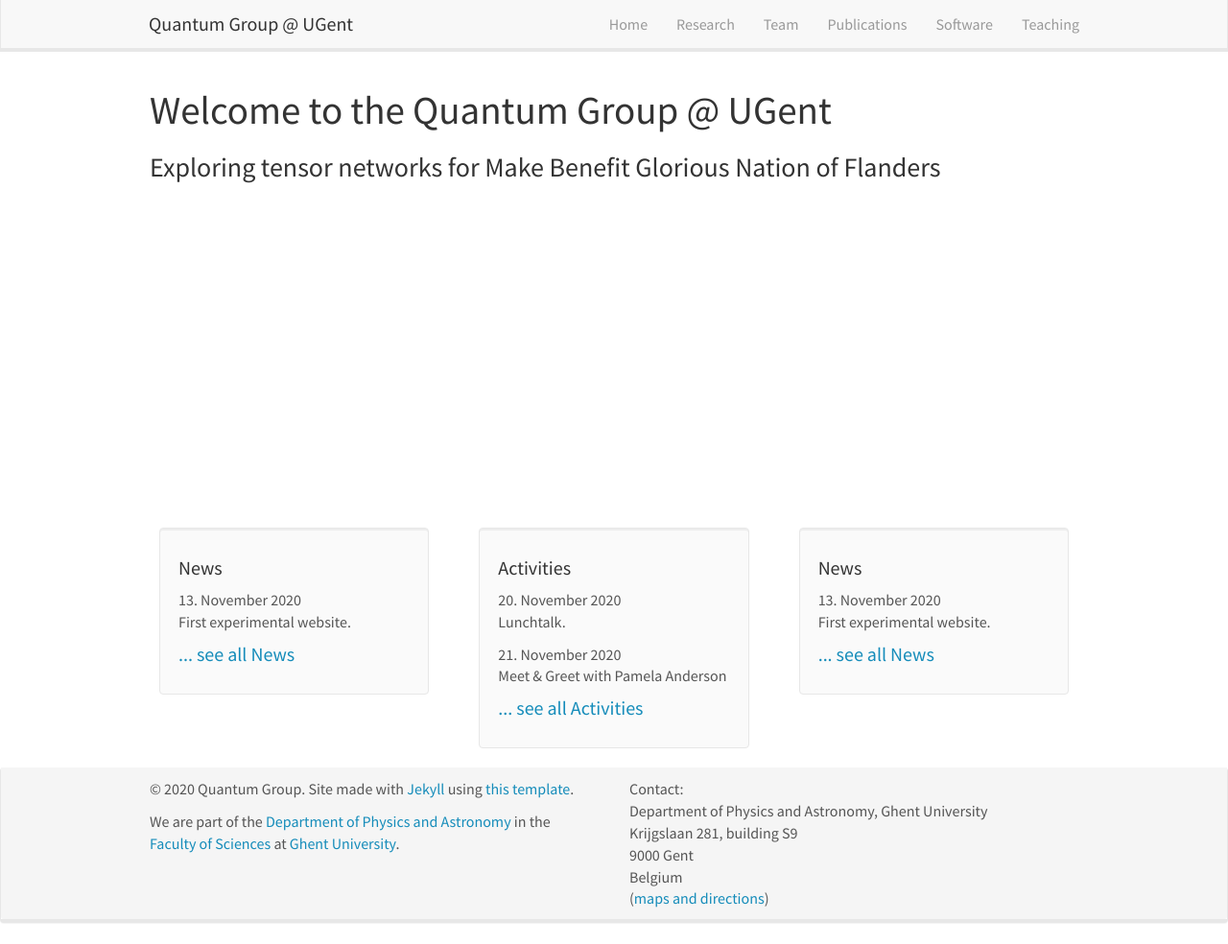
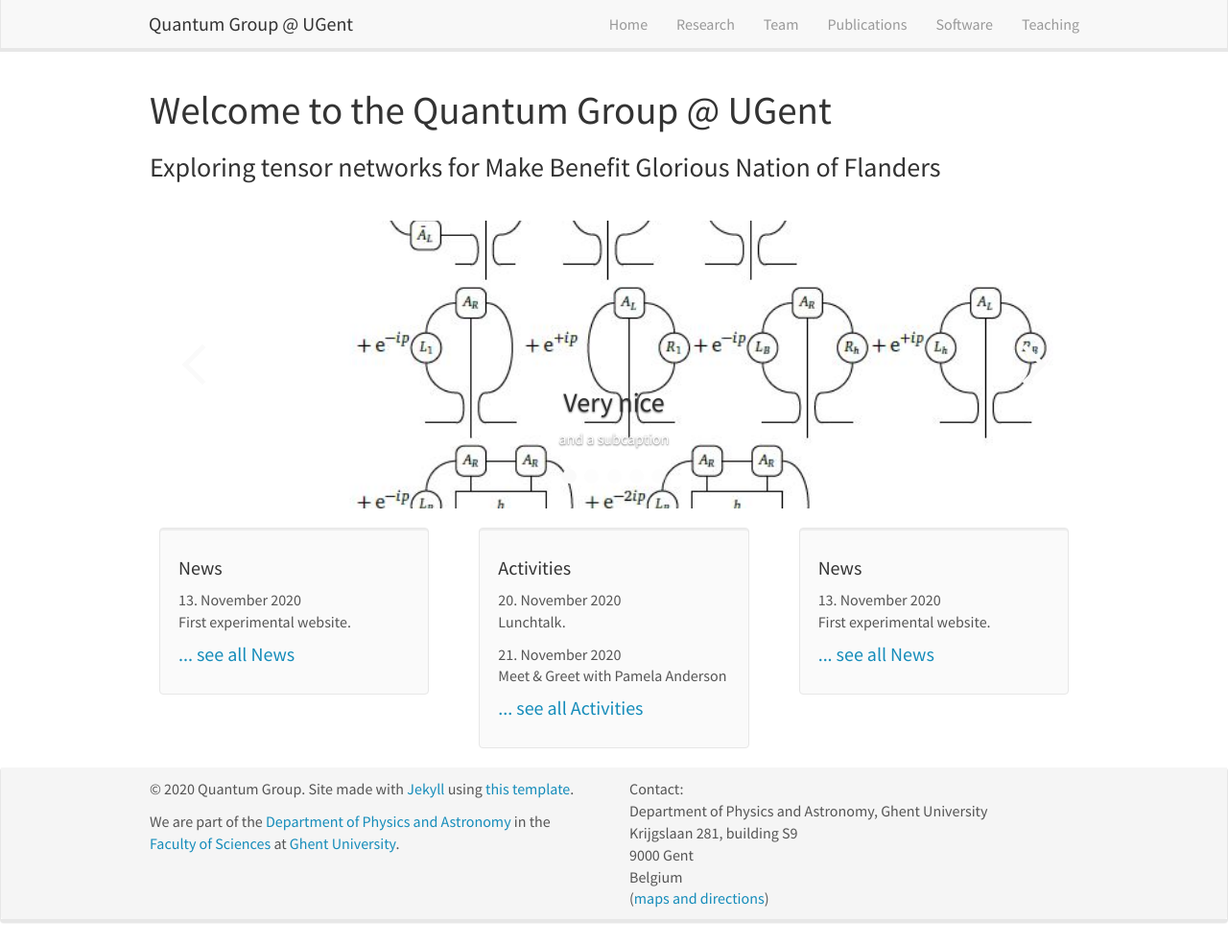
Before and after one commit to quantumghent/quantumghent.github.io, a Jekyll site: the page built from _pages/home.md, in a window 1280 px wide and 984 px high. Shown: the whole window at 96% size. Built offline with Jekyll 4.4.1, drawn with Linux system fonts in a browser that asks for light colours; nearby versions of some CDN libraries.

Commit message:
Update carousel.html

```diff
--- a/_includes/carousel.html
+++ b/_includes/carousel.html
@@ -3,10 +3,10 @@
 
 <div class="carousel__holder">
     <div class="carousel">
-        {% for item in site.data.carousel.topics %}
+        {% for item in site.data.carousel %}
           <input class="carousel__activator" type="radio" name="carousel" id="{{ letters[forloop.index0] }}" {% if forloop.first %}checked="checked"{% endif %} />
         {% endfor %}
-        {% for item in site.data.carousel.topics %}
+        {% for item in site.data.carousel %}
           {% if forloop.index == forloop.length %}
             {% assign nextindex = 0 %}
           {% else %}
@@ -26,7 +26,7 @@
         {% endfor %}
         <div class="carousel__track">
           <ul>
-            {% for item in site.data.carousel.topics %}
+            {% for item in site.data.carousel %}
             <li class="carousel__slide" style="background-image: url('/images/carouselpic/{{ item.image }}');">
               <div class="carousel-caption">
                 <h3>{{ item.caption }}</h3>
@@ -37,7 +37,7 @@
           </ul>
         </div>
         <div class="carousel__indicators">
-            {% for item in site.data.carousel.topics %}
+            {% for item in site.data.carousel %}
               <label class="carousel__indicator" for="{{ letters[forloop.index0] }}"></label>
             {% endfor %}
         </div>
@@ -61,7 +61,7 @@
 .carousel__activator {
   display: none;
 }
-{% for item in site.data.carousel.topics %}
+{% for item in site.data.carousel %}
 .carousel__activator:nth-of-type({{ forloop.index }}):checked ~ .carousel__track {
   -webkit-transform: translateX(-{{ forloop.index0 }}00%);
           transform: translateX(-{{ forloop.index0 }}00%);
@@ -153,7 +153,7 @@
   right: 0;
   opacity: 1;
 }
-{% for item in site.data.carousel.topics %}
+{% for item in site.data.carousel %}
 .carousel__track .carousel__slide:nth-of-type({{ forloop.index }}) {
   -webkit-transform: translateX({{ forloop.index0 }}00%);
           transform: translateX({{ forloop.index0 }}00%);
@@ -178,7 +178,7 @@
 .carousel__indicator {
   background-color: #fafafa;
 }
-{% for item in site.data.carousel.topics %}
+{% for item in site.data.carousel%}
 .carousel__slide:nth-of-type({{ forloop.index }}),
 .carousel--thumb .carousel__indicators .carousel__indicator:nth-of-type({{ forloop.index }}) {
   background-size: cover;
```
